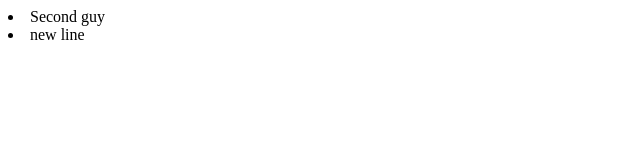
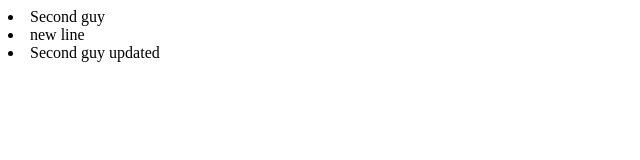
Before and after one commit to husseinelamine/FirstAngularProject, a plain HTML site: page index.html in a window 1280 px wide. Shown: the whole page, without its empty margins (0-640 px from the left). Drawn offline with Linux system fonts and the light colour scheme.

Commit message:
added second guy updated

```diff
--- a/index.html
+++ b/index.html
@@ -8,5 +8,6 @@
 <body>
     <li>Second guy</li>
     <li>new line</li>
+    <li>Second guy updated</li>
 </body>
 </html>
```
